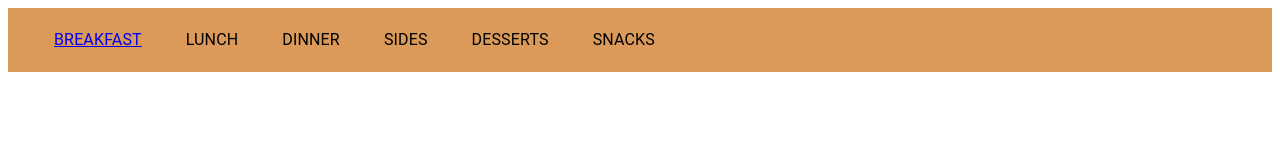
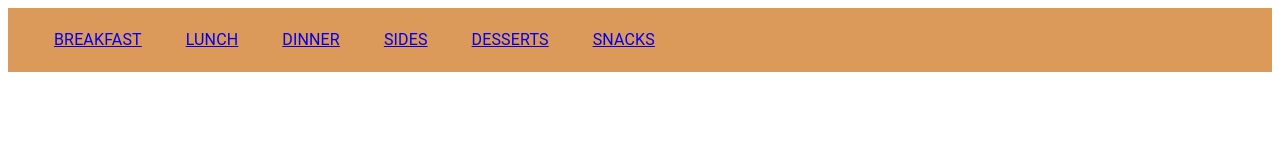
Before and after one commit to ViLinh27/recipe-board, a Gatsby site: page /components/Navbar in a window 1280 px wide. Built offline with nearby package versions, Linux system fonts and the light colour scheme; Gatsby itself is replaced by a stand-in of ours.

Commit message:
Added Link tags

```diff
--- a/src/pages/components/Navbar.js
+++ b/src/pages/components/Navbar.js
@@ -38,22 +38,31 @@ const Navbar = () => {
             <Link to="#">
               <Typography textAlign="center">Breakfast</Typography>
             </Link>
-
           </Button>
           <Button class="navbar__buttons" >
-             <Typography textAlign="center">Lunch</Typography>
+            <Link to="#">
+              <Typography textAlign="center">Lunch</Typography>
+            </Link>
           </Button>
           <Button class="navbar__buttons" >
-             <Typography textAlign="center">Dinner</Typography>
+            <Link to="#">
+              <Typography textAlign="center">Dinner</Typography>
+            </Link>
           </Button>
           <Button class="navbar__buttons" >
-             <Typography textAlign="center">Sides</Typography>
+            <Link to="#">
+              <Typography textAlign="center">Sides</Typography>
+            </Link>
           </Button>
           <Button class="navbar__buttons" >
-             <Typography textAlign="center">Desserts</Typography>
+            <Link to="#">
+              <Typography textAlign="center">Desserts</Typography>
+            </Link>
           </Button>
           <Button class="navbar__buttons" >
-             <Typography textAlign="center">Snacks</Typography>
+            <Link to="#">
+              <Typography textAlign="center">Snacks</Typography>
+            </Link>
           </Button>
           {/*Mobile View*/}
           {/* <Box sx={{flexGrow:1, display:{xs:"flex",md:"none"}}}>
```
